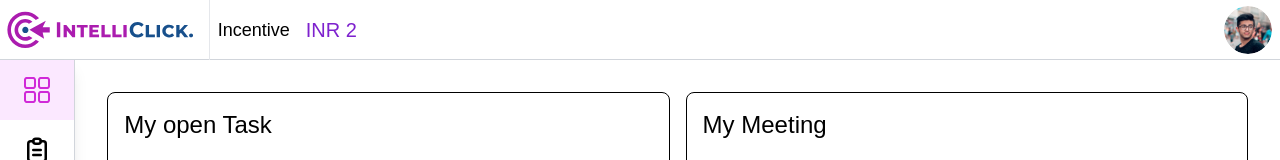
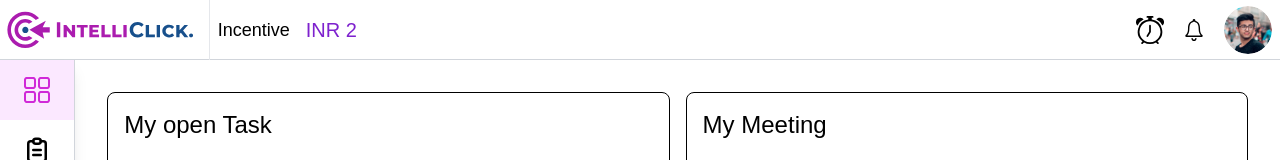
Before and after one commit to ashish2445/intelliclick-frontend-CRM, a Next.js app: page /dashboard/home in a window 1280 px wide. Shown: the top 160 px of the page. Built offline with nearby package versions, Linux system fonts and the light colour scheme.

Commit message:
added notification and alarm icons in header

```diff
--- a/src/components/Header.tsx
+++ b/src/components/Header.tsx
@@ -2,6 +2,8 @@ import React, { useState } from 'react';
 import { IoMenu } from "react-icons/io5";
 import Image from 'next/image';
 import ClipLoader from 'react-spinners/ClipLoader';
+import { BsAlarm } from "react-icons/bs";
+import { IoIosNotificationsOutline } from "react-icons/io";
 
 export interface IProfileHeaderProps {
   toggleSidebar: () => void;
@@ -37,7 +39,9 @@ function Header({ toggleSidebar, incentive }: IProfileHeaderProps) {
             <span className="text-xl text-purple-700">INR {incentive}</span>
           )}
         </div>
-        <div className="relative flex items-center">
+        <div className="relative flex items-center space-x-4">
+          <BsAlarm size={28} />
+          <IoIosNotificationsOutline size={28} />
           <Image src="/Ellipse.svg" alt="profile-image" width={100} height={100} className="cursor-pointer h-12 w-12 rounded-full dark:invert" onClick={handleProfileClick} />
           {isMenuVisible && (
             <div className="absolute top-12 right-0 bg-white border border-gray-300 rounded-md shadow-lg z-50 w-40">
```
